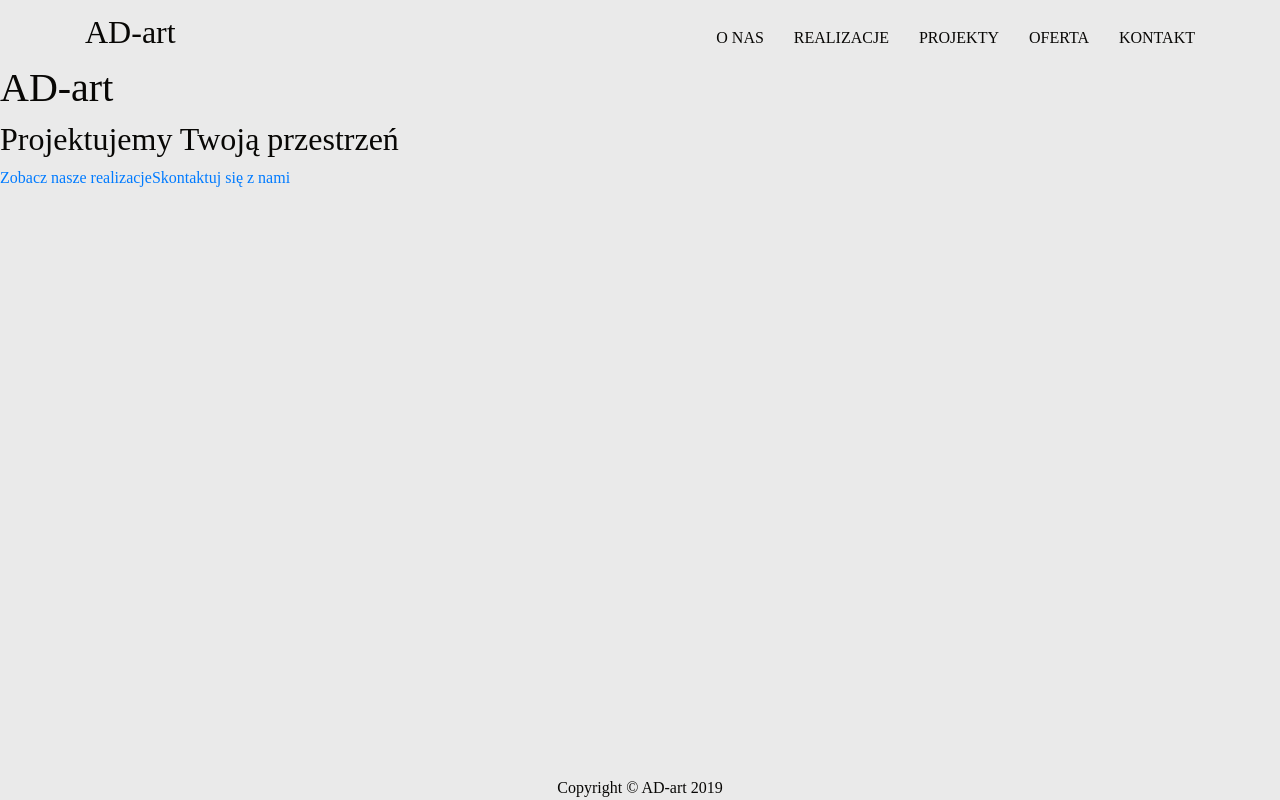
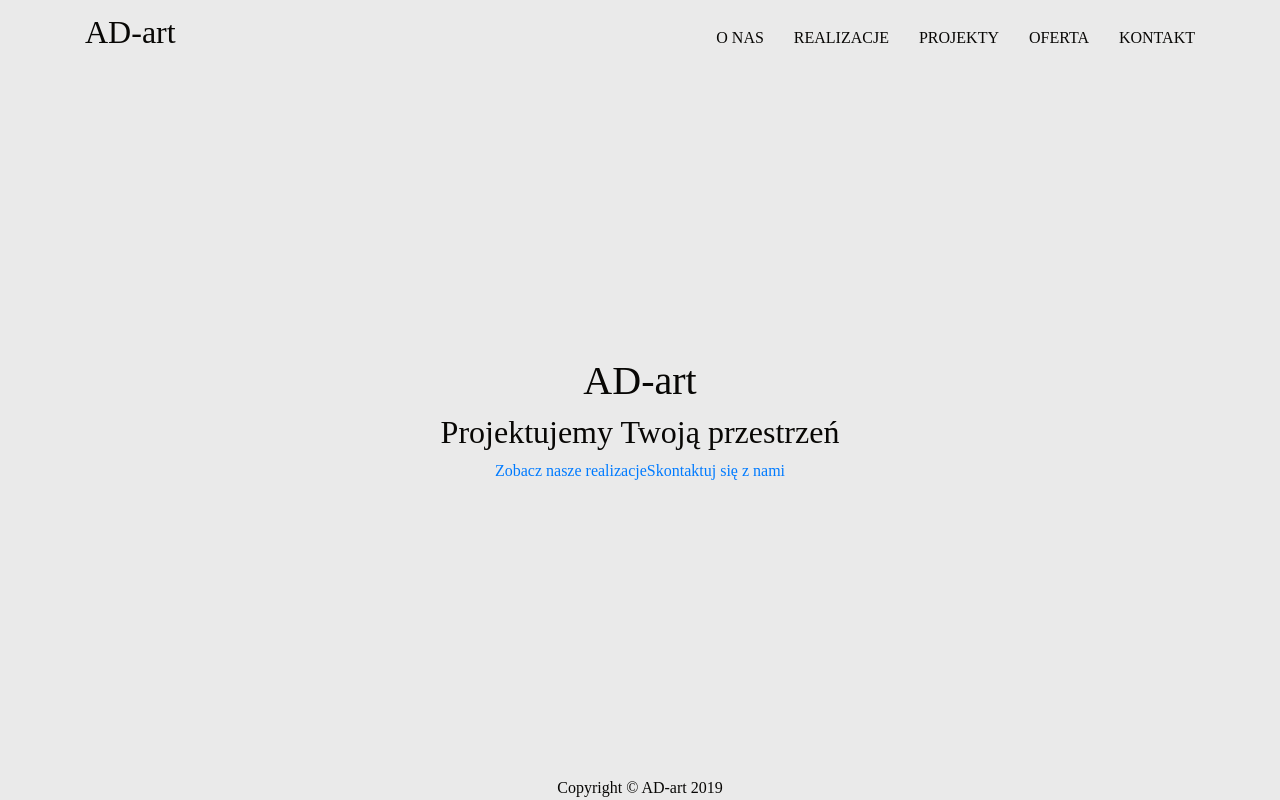
Before and after one commit to staszek998/ad-art, a React (Create React App) app: page / in a window 1280 px wide. Built offline with nearby package versions, Linux system fonts and the light colour scheme; a web font is replaced by a local one.

Commit message:
Center the content within the .Home

```diff
--- a/src/pages/Home/Home.jsx
+++ b/src/pages/Home/Home.jsx
@@ -1,5 +1,7 @@
 import React from "react";
 import { NavLink } from "react-router-dom";
+
+import "./_Home.scss";
 
 const Home = () => (
   <main className="Home">
--- a/src/pages/Home/_Home.scss
+++ b/src/pages/Home/_Home.scss
@@ -0,0 +1,15 @@
+@charset "UTF-8";
+
+////
+/// This file contains the styles for the main document of the AD-art page - homepage.
+///
+/// Table of contents:
+////
+
+.Home {
+  display: flex;
+  flex-direction: column;
+  justify-content: center;
+  align-items: center;
+  flex-wrap: nowrap;
+}
```
